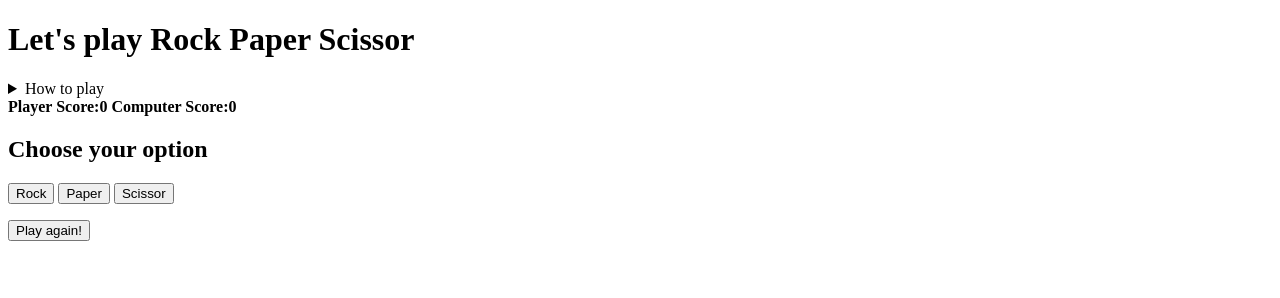
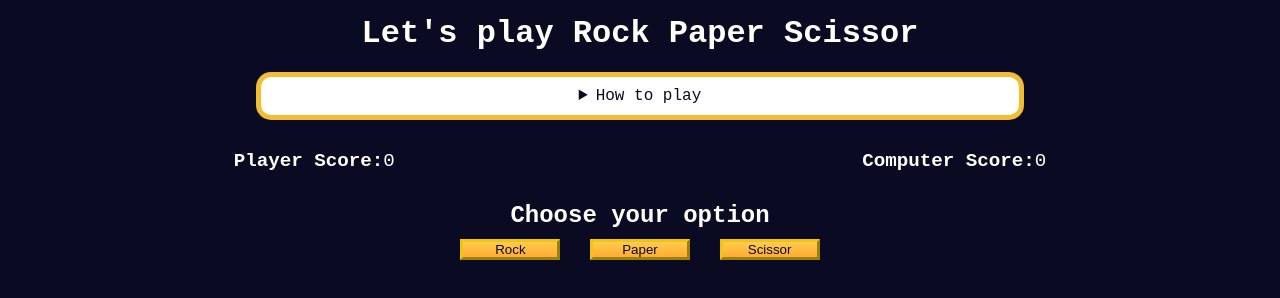
Before and after one commit to Martosky/rockpaperscissor, a plain HTML site: page index.html in a window 1280 px wide. Drawn offline with Linux system fonts and the light colour scheme.

Commit message:
done styling

```diff
--- a/index.html
+++ b/index.html
@@ -9,7 +9,7 @@
 <body>
     <h1>Let's play Rock Paper Scissor</h1>
     <main>
-    <details class="rule-container">
+    <details class="rules-container">
         <summary>How to play</summary>
         <p>Choose one of the following options:</p>
         <ul>
--- a/style.css
+++ b/style.css
@@ -0,0 +1,88 @@
+*,
+*::before,
+*::after {
+    margin: 0;
+    padding: 0;
+    box-sizing: border-box;
+}
+:root {
+    --very-dark-blue: #0a0a23;
+    --white: #ffffff;
+    --yellow: #f1be32;
+    --golden-yellow: #f1c40f;
+}
+
+body {
+    font-family: 'Courier New', Courier, monospace;
+    background-color: var(--very-dark-blue);
+    color: var(--white);
+    text-align: center;
+}
+
+h1 {
+    margin: 15px 0 20px;
+}
+
+.btn {
+    cursor: pointer;
+    width: 100px;
+    margin: 10px;
+    color: var(--very-dark-blue);
+    background-color: var(--golden-yellowyellow);
+    background-image: linear-gradient(#ffcc4c, #ffac33);
+    border-color: var(--golden-yellow);
+    border-width: 3px;
+}
+
+.btn:hover {
+
+    background-image: linear-gradient(#ffcc4c, #f89808);
+}
+
+.rules-container {
+    margin: auto;
+    background-color: var(--white);
+    padding: 10px 0;
+    border-radius: 15px;
+    border: 5px solid var(--yellow);
+    color: var(--very-dark-blue);
+}
+
+.rules-container ul{
+    list-style-type: none;
+}
+
+.rules-container p {
+    margin: 10px 0;
+}
+
+@media (min-width: 750px) {
+    .rules-container {
+        width: 60%;
+    }
+}
+
+.score-container{
+    display: flex;
+    justify-content: space-around;
+    font-size: 1.2em;
+    margin: 30px 0;
+}
+
+.score{
+    font-weight: 500;
+}
+
+.result-container{
+    font-size: 1.3rem;
+    margin: 15px 0
+
+}
+ #winner-msg{
+    margin-top: 25px
+ }
+
+ #reset-btn{
+    display: none;
+    margin: 20px auto;
+ }
```
